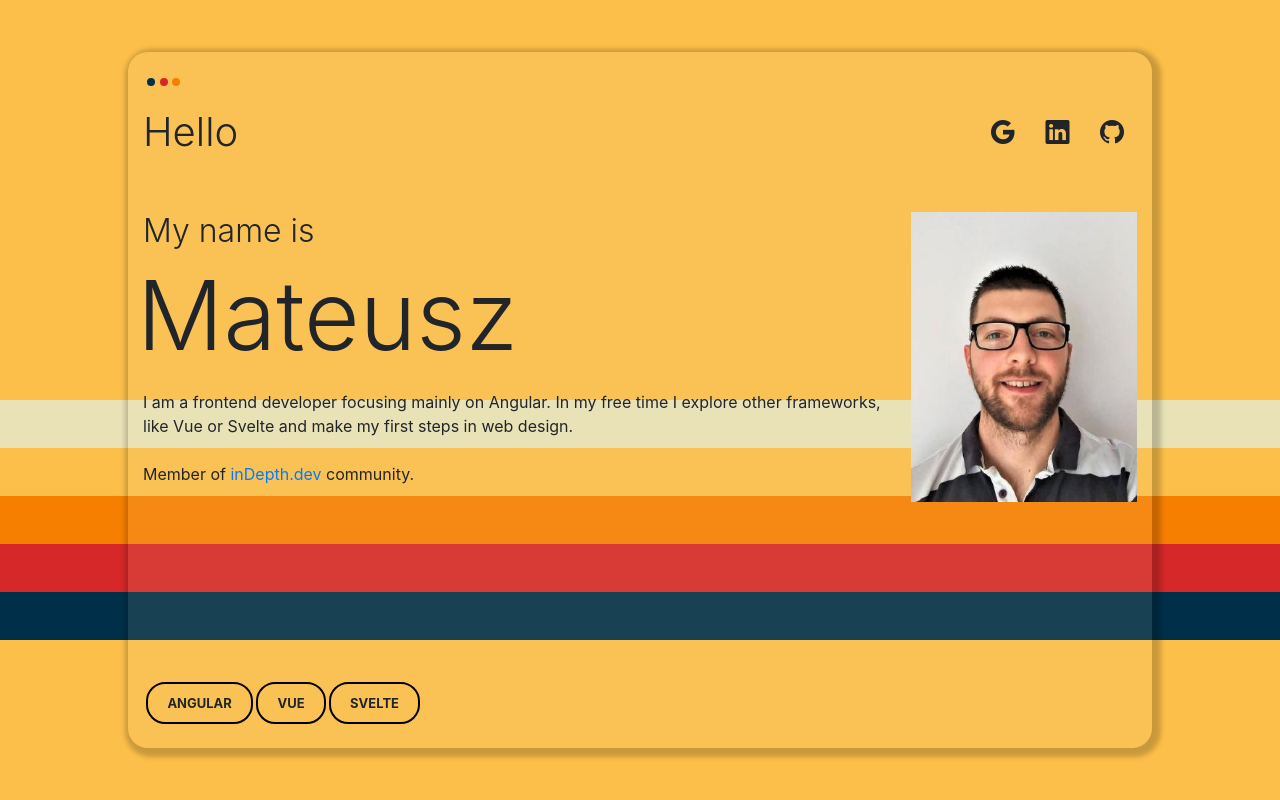
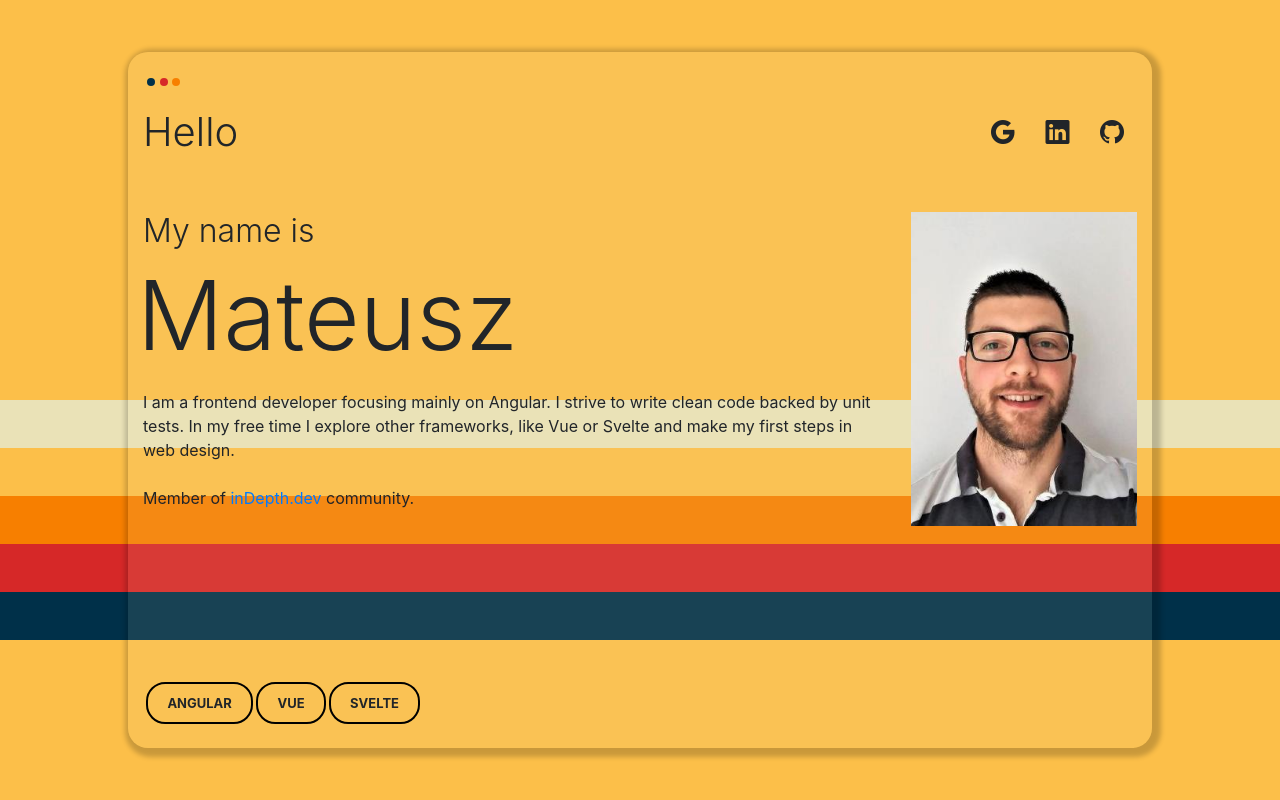
Before and after one commit to ragtam/mgk, a Svelte app: page / in a window 1280 px wide. Shown: the top 800 px of the page. Built offline with nearby package versions, Linux system fonts and the light colour scheme; no server answers.

Commit message:
landing page update

```diff
--- a/src/landing-page/Landing-Page.svelte
+++ b/src/landing-page/Landing-Page.svelte
@@ -8,7 +8,7 @@
 	let rellax;
 	let tiltElement;
 
-	const description = `I am a frontend developer focusing mainly on Angular. In my free time I explore other frameworks, like Vue or Svelte and make my
+	const description = `I am a frontend developer focusing mainly on Angular. I strive to write clean code backed by unit tests. In my free time I explore other frameworks, like Vue or Svelte and make my
 						first steps in web design. <br /><br/>Member of <a href="https://indepth.dev/" target="_blank">inDepth.dev</a> community.`;
 
 	onMount(() => {
```
